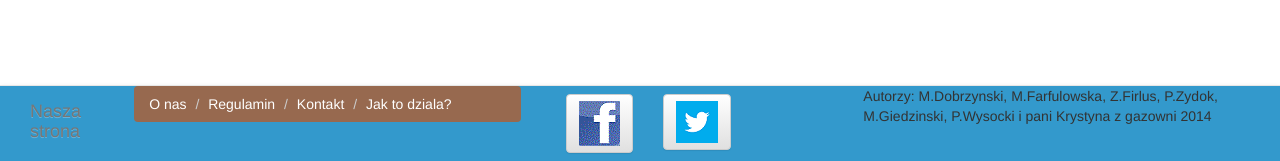
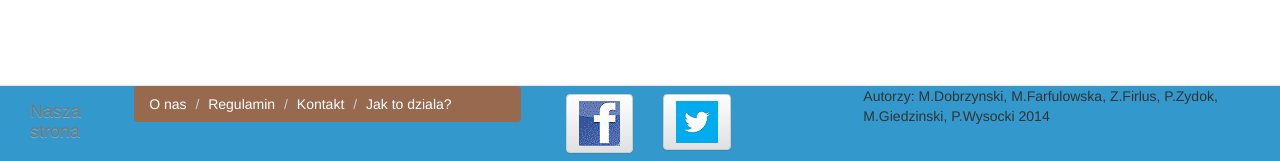
Before and after one commit to zfirlus/pp, a Django app: page /adminUsers/ in a window 1280 px wide. Shown: the part 639-800 px from the top of the page. Run offline with Django 3.2, Linux system fonts and the light colour scheme; some libraries are stand-ins or nearby versions.

Commit message:
Revert "Merge pull request #13 from petrosdbz20/patch-1"
This reverts commit 81509987c2f54778f27478ec433d9797b4144448, reversing
changes made to cd5af5967685ee536966d75c5587259681fcbd2e.

```diff
--- a/main/templates/base.html
+++ b/main/templates/base.html
@@ -85,7 +85,7 @@
                 </form>
            </div>
          <div class="col-md-4">
-             Autorzy: M.Dobrzynski, M.Farfulowska, Z.Firlus, P.Zydok, M.Giedzinski, P.Wysocki i pani Krystyna z gazowni 2014
+             Autorzy: M.Dobrzynski, M.Farfulowska, Z.Firlus, P.Zydok, M.Giedzinski, P.Wysocki 2014
            </div>
       </div>
 
```
